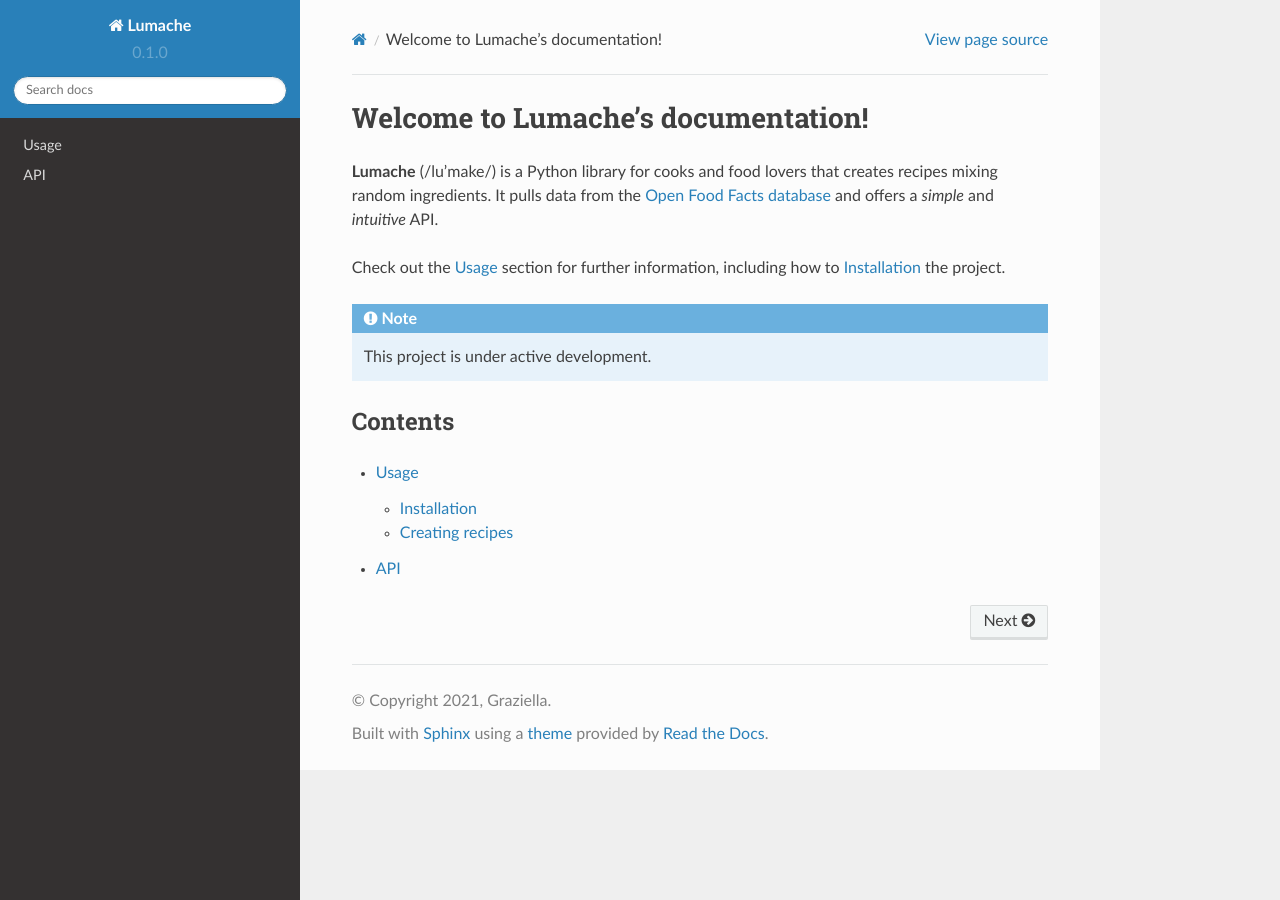
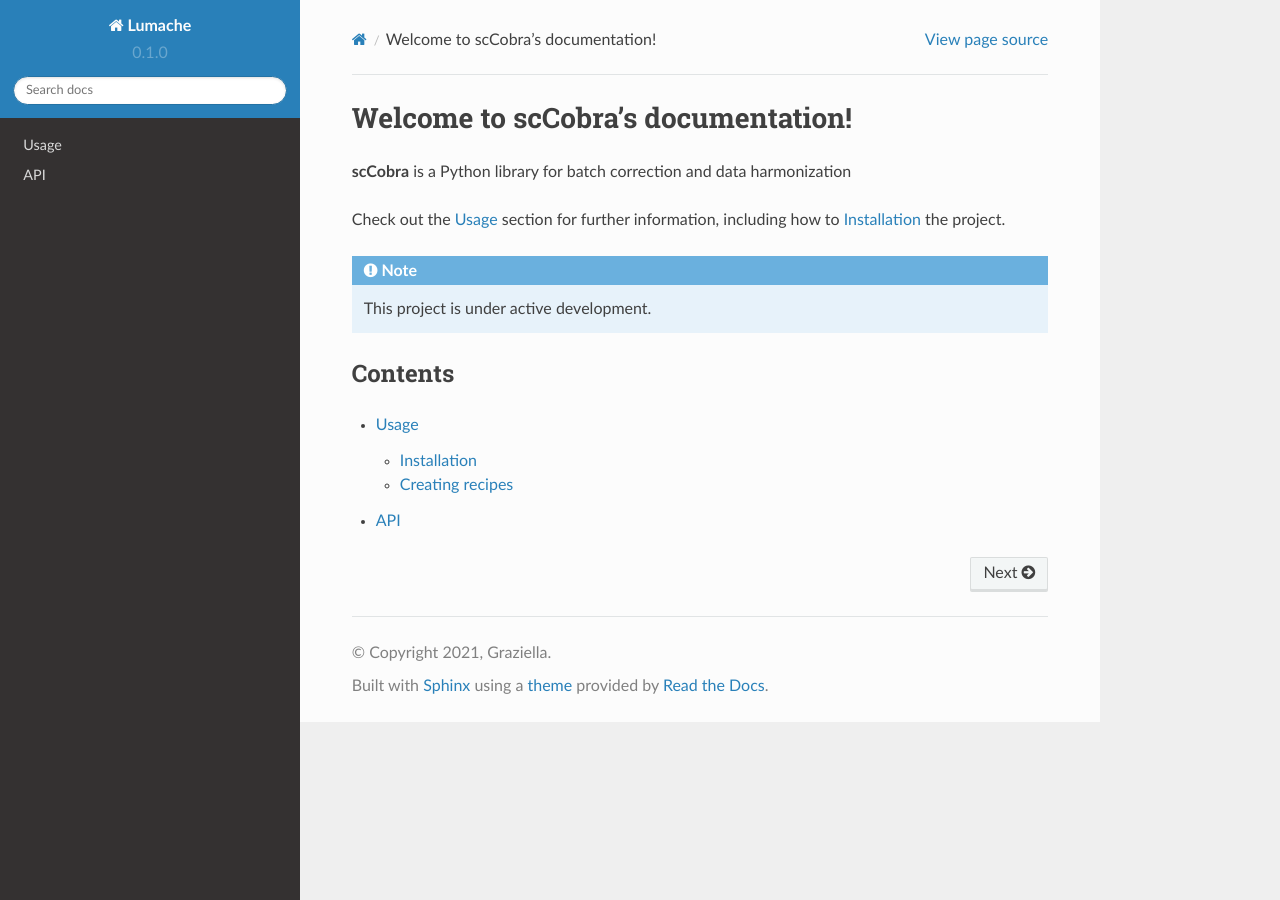
Before and after one commit to mcgilldinglab/scCobra, a Sphinx documentation site: the page built from docs/source/index.rst, in a window 1280 px wide. Built offline with Sphinx 7.4.7 and the Read the Docs theme 2.0.0, drawn with Linux system fonts in a browser that asks for light colours.

Commit message:
Update index.rst

```diff
--- a/docs/source/index.rst
+++ b/docs/source/index.rst
@@ -1,10 +1,7 @@
-Welcome to Lumache's documentation!
+Welcome to scCobra's documentation!
 ===================================
 
-**Lumache** (/lu'make/) is a Python library for cooks and food lovers
-that creates recipes mixing random ingredients.
-It pulls data from the `Open Food Facts database <https://world.openfoodfacts.org/>`_
-and offers a *simple* and *intuitive* API.
+**scCobra** is a Python library for batch correction and data harmonization
 
 Check out the :doc:`usage` section for further information, including
 how to :ref:`installation` the project.
```
